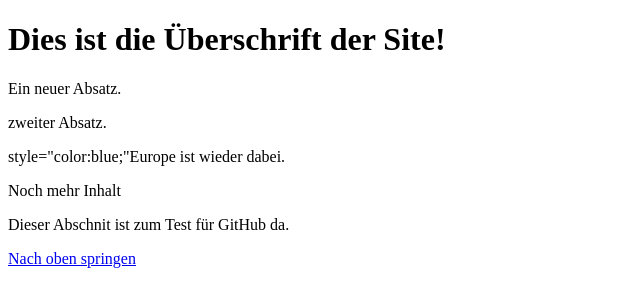
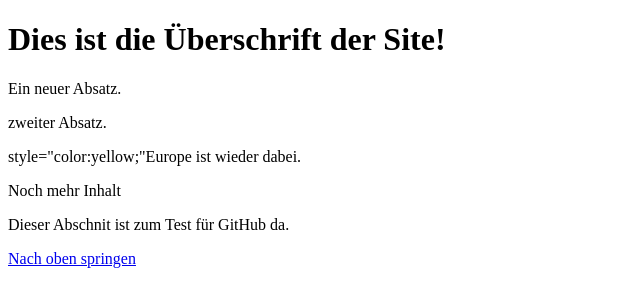
Before and after one commit to Psysin-X/UdemyTest, a plain HTML site: page index.html in a window 1280 px wide. Shown: the full height of the page, 0-640 px from the left. Drawn offline with Linux system fonts and the light colour scheme.

```diff
--- a/index.html
+++ b/index.html
@@ -13,7 +13,7 @@
 
 	<p>zweiter Absatz.</p>
 
-	<p>style="color:blue;"Europe ist wieder dabei.</p>
+	<p>style="color:yellow;"Europe ist wieder dabei.</p>
 
 	<p>Noch mehr Inhalt</p>
 
```
